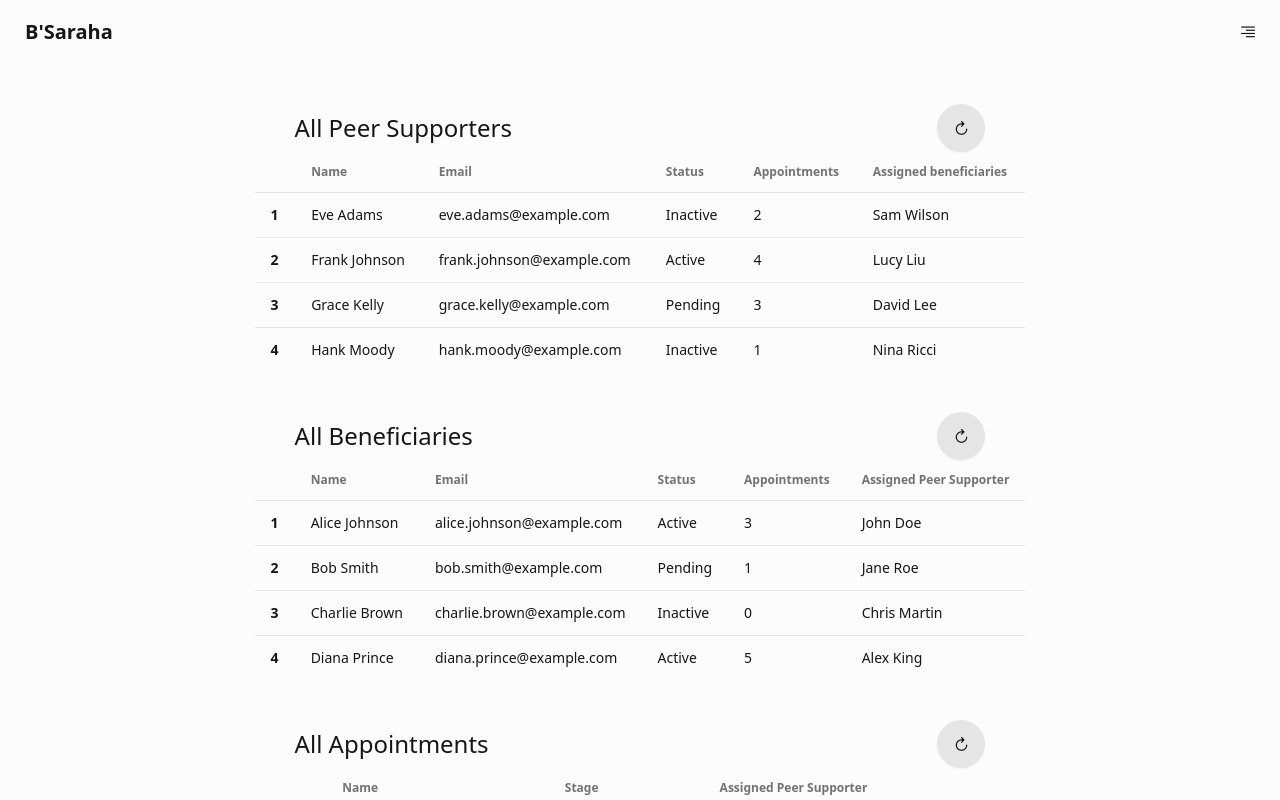
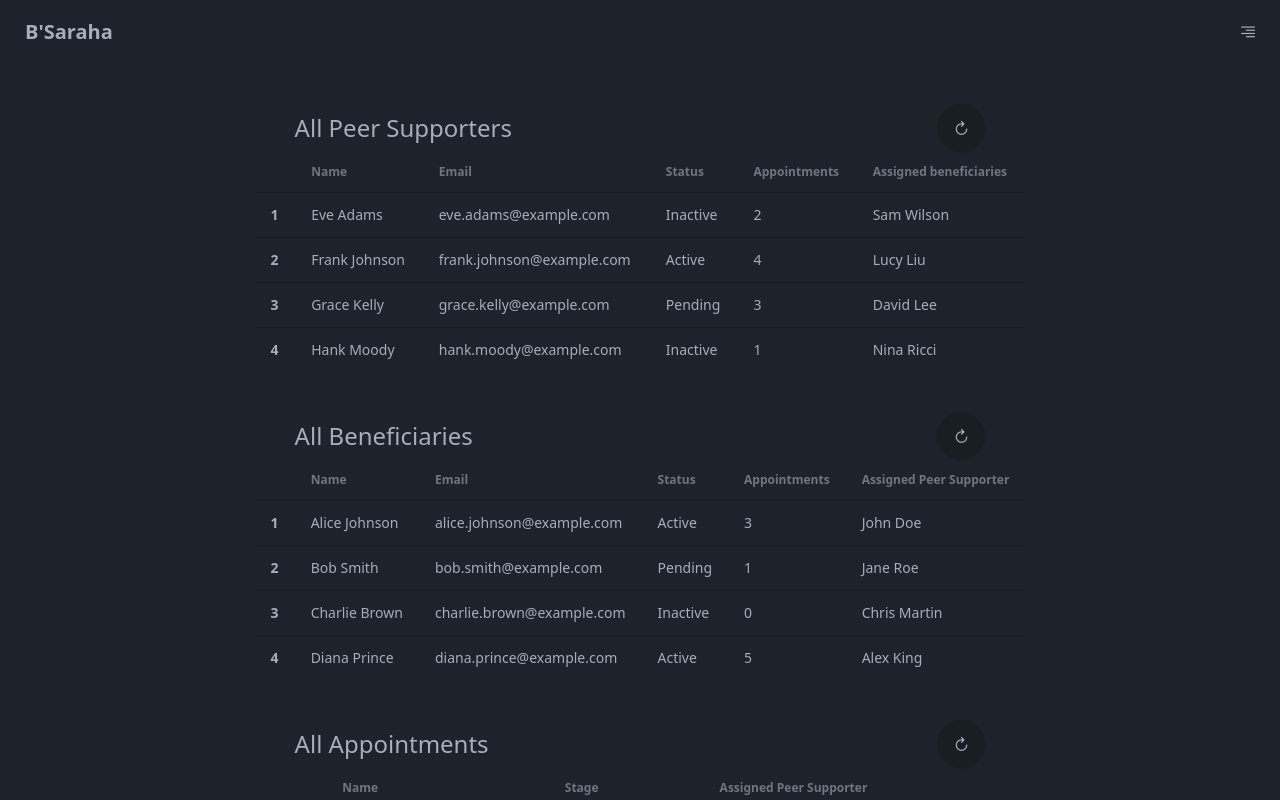
Before and after one commit to VoidRB/HNSTBooking, a Vue app in the folder client/: page /Coordinator in a window 1280 px wide. Shown: the top 800 px of the page. Built offline with nearby package versions, Linux system fonts and the light colour scheme.

Commit message:
chore: made the scaffolding for the assessments
also cleaned up the components folder

```diff
--- /dev/null
+++ b/client/src/components/Assessments/DuringAssessment.vue
@@ -0,0 +1,6 @@
+<script setup lang="ts">
+const props = defineProps({
+  beneficiary: String,
+})
+</script>
+<template>{{ props.beneficiary }}</template>
--- /dev/null
+++ b/client/src/components/Assessments/PostAssessment.vue
@@ -0,0 +1,6 @@
+<script setup lang="ts">
+const props = defineProps({
+  beneficiary: String,
+})
+</script>
+<template>{{ props.beneficiary }}</template>
--- /dev/null
+++ b/client/src/components/Assessments/PreAssessment.vue
@@ -0,0 +1,6 @@
+<script setup lang="ts">
+const props = defineProps({
+  beneficiary: String,
+})
+</script>
+<template>{{ props.beneficiary }}</template>
--- a/client/src/components/AllPeerSupporters.vue
+++ b/client/src/components/StaffTables/AllPeerSupporters.vue
@@ -6,7 +6,7 @@ const peerSupporters = [
     email: 'eve.adams@example.com',
     status: 'Inactive',
     appointments: '2',
-    assignedPS: 'Sam Wilson',
+    assignedBeneficiary: 'Sam Wilson',
   },
   {
     id: 2,
@@ -14,7 +14,7 @@ const peerSupporters = [
     email: 'frank.johnson@example.com',
     status: 'Active',
     appointments: '4',
-    assignedPS: 'Lucy Liu',
+    assignedBeneficiary: 'Lucy Liu',
   },
   {
     id: 3,
@@ -22,7 +22,7 @@ const peerSupporters = [
     email: 'grace.kelly@example.com',
     status: 'Pending',
     appointments: '3',
-    assignedPS: 'David Lee',
+    assignedBeneficiary: 'David Lee',
   },
   {
     id: 4,
@@ -30,7 +30,7 @@ const peerSupporters = [
     email: 'hank.moody@example.com',
     status: 'Inactive',
     appointments: '1',
-    assignedPS: 'Nina Ricci',
+    assignedBeneficiary: 'Nina Ricci',
   },
 ]
 </script>
@@ -59,7 +59,7 @@ const peerSupporters = [
             <td>{{ peerSupporter.email }}</td>
             <td>{{ peerSupporter.status }}</td>
             <td>{{ peerSupporter.appointments }}</td>
-            <td>{{ peerSupporter.assignedPS }}</td>
+            <td>{{ peerSupporter.assignedBeneficiary }}</td>
           </tr>
         </tbody>
       </table>
--- a/client/src/views/AssessmentsView.vue
+++ b/client/src/views/AssessmentsView.vue
@@ -1,5 +1,9 @@
 <script setup lang="ts">
+import DuringAssessment from '@/components/Assessments/DuringAssessment.vue'
+import PostAssessment from '@/components/Assessments/PostAssessment.vue'
+import PreAssessment from '@/components/Assessments/PreAssessment.vue'
 import StaticNavBar from '@/components/NavBars/StaticNavBar.vue'
+import { ref } from 'vue'
 
 const beneficiaries = [
   {
@@ -35,23 +39,40 @@ const beneficiaries = [
     assignedPS: 'Alex King',
   },
 ]
+
+const assessmentType = ref('Assessment Type')
+const chosenBeneficiary = ref('Choose the beneficiary')
 </script>
 <template>
   <div class="flex h-full w-full flex-col gap-10">
     <StaticNavBar />
     <section class="flex gap-10 px-10">
-      <select class="select select-bordered w-full max-w-xs">
+      <select v-model="chosenBeneficiary" class="select select-bordered w-full max-w-xs">
         <option disabled selected>Choose the beneficiary</option>
         <option v-for="beneficiary in beneficiaries" :key="beneficiary.id">
           {{ beneficiary.name }}
         </option></select
-      ><select class="select select-bordered w-full max-w-xs">
+      ><select v-model="assessmentType" class="select select-bordered w-full max-w-xs">
         <option disabled selected>Assessment Type</option>
         <option>Pre-Appointment</option>
         <option>During-Appointment</option>
         <option>Post-Appointment</option>
       </select>
     </section>
-    <section></section>
+    <section class="mx-5">
+      <article v-if="assessmentType === 'Pre-Appointment'">
+        <PreAssessment :beneficiary="chosenBeneficiary" />
+      </article>
+      <article v-else-if="assessmentType === 'During-Appointment'">
+        <DuringAssessment :beneficiary="chosenBeneficiary" />
+      </article>
+      <article v-else-if="assessmentType === 'Post-Appointment'">
+        <PostAssessment :beneficiary="chosenBeneficiary" />
+      </article>
+      <article v-else>
+        Please pick a <span class="font-bold">Beneficiary</span> and
+        <span class="font-bold">Assessment Type</span> to Begin
+      </article>
+    </section>
   </div>
 </template>
--- a/client/src/views/CoordinatorView.vue
+++ b/client/src/views/CoordinatorView.vue
@@ -1,7 +1,7 @@
 <script setup lang="ts">
-import AllAppointments from '@/components/AllAppointments.vue'
-import AllBeneficiaries from '@/components/AllBeneficiaries.vue'
-import AllPeerSupporters from '@/components/AllPeerSupporters.vue'
+import AllAppointments from '@/components/StaffTables/AllAppointments.vue'
+import AllBeneficiaries from '@/components/StaffTables/AllBeneficiaries.vue'
+import AllPeerSupporters from '@/components/StaffTables/AllPeerSupporters.vue'
 import CoordinatorNavBar from '@/components/NavBars/CoordinatorNavBar.vue'
 </script>
 <template>
--- a/client/src/views/PeerSupporterView.vue
+++ b/client/src/views/PeerSupporterView.vue
@@ -1,5 +1,5 @@
 <script setup lang="ts">
-import AllBeneficiaries from '@/components/AllBeneficiaries.vue'
+import AllBeneficiaries from '@/components/StaffTables/AllBeneficiaries.vue'
 import PeerSupporterNavBar from '@/components/NavBars/PeerSupporterNavBar.vue'
 </script>
 <template>
--- a/client/tailwind.config.js
+++ b/client/tailwind.config.js
@@ -5,29 +5,7 @@ export default {
     extend: {},
   },
   daisyui: {
-    themes: [
-      {
-        mytheme: {
-          primary: '#0099ff',
-
-          secondary: '#006bff',
-
-          accent: '#008c19',
-
-          neutral: '#1e313b',
-
-          'base-100': '#fcfcfc',
-
-          info: '#00a3f4',
-
-          success: '#00aa52',
-
-          warning: '#ffb400',
-
-          error: '#ff2154',
-        },
-      },
-    ],
+    themes: ['dark'],
   },
 
   // eslint-disable-next-line @typescript-eslint/no-require-imports
```
Also changed, not shown: client/src/components/StaffTables/AllAppointments.vue (renamed from client/src/components/AllAppointments.vue), client/src/components/StaffTables/AllBeneficiaries.vue (renamed from client/src/components/AllBeneficiaries.vue), 1 other file (tests, documents, lock files or other folders).
